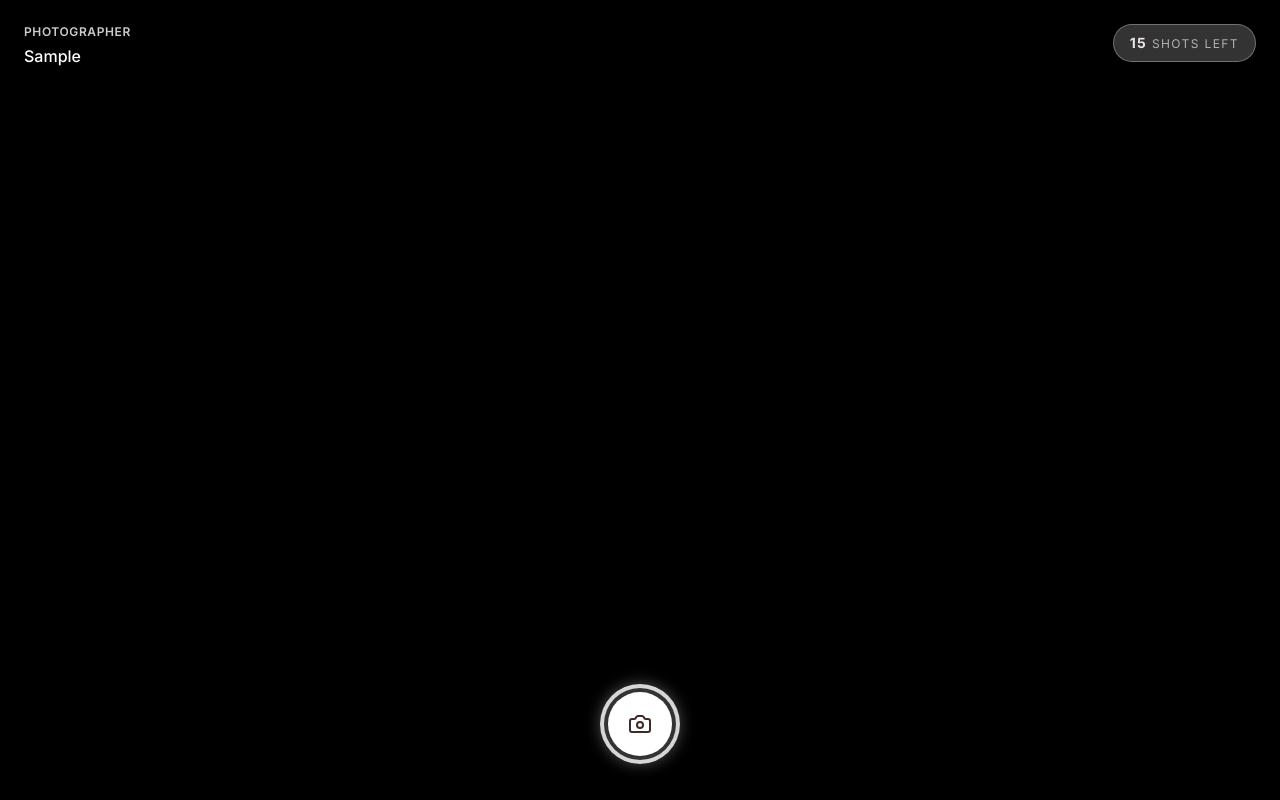
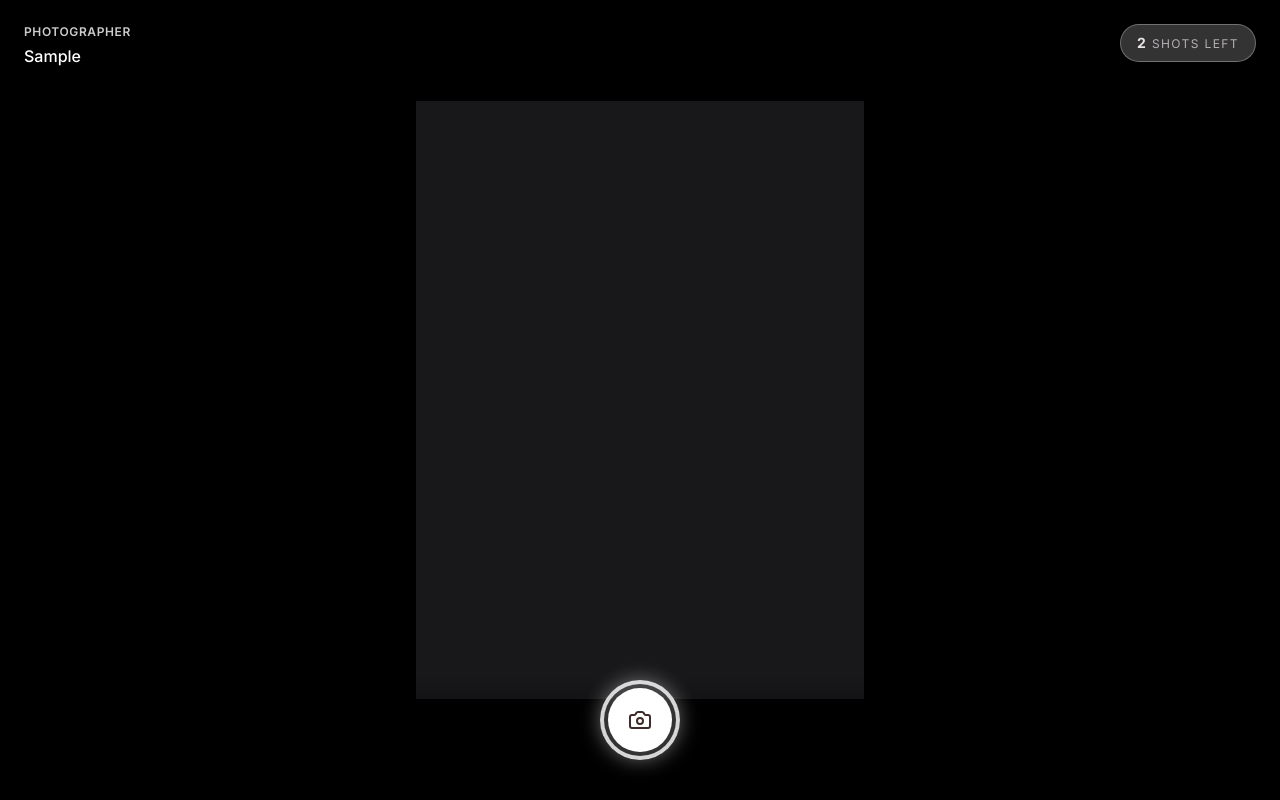
Before and after one commit to fiqihr/guest-roll, a React (Vite) app: page / in a window 1280 px wide. Both pictures are taken after typing "Sample" into the empty fields and a click on the button "Buka Kamera". Built offline with nearby package versions, Linux system fonts and the light colour scheme; no server answers; a web font is replaced by a local one.

Commit message:
feat: enhance CameraPreview and CameraApp UI, improve photo handling in AppContext and ThankYou page

```diff
--- a/src/components/CameraPreview.jsx
+++ b/src/components/CameraPreview.jsx
@@ -3,24 +3,19 @@ import { X, Check, Loader2 } from 'lucide-react';
 
 const CameraPreview = ({ photoUrl, onCancel, onSave, isUploading }) => {
   return (
-    <div className="absolute inset-0 z-50 bg-black flex flex-col">
-      {/* Preview Image */}
-      <div className="flex-1 w-full h-full relative">
+    <div className="fixed inset-0 z-50 bg-black flex flex-col items-center justify-center h-[100dvh]">
+
+      {/* Viewfinder 3:4 Preview */}
+      <div className="relative w-full max-w-md aspect-[3/4] bg-zinc-900 shadow-2xl">
         <img
           src={photoUrl}
           alt="Preview"
           className="w-full h-full object-cover"
         />
 
-        {/* Top Gradient for visibility */}
-        <div className="absolute top-0 left-0 w-full h-24 bg-gradient-to-b from-black/60 to-transparent"></div>
-
-        {/* Bottom Gradient for buttons */}
-        <div className="absolute bottom-0 left-0 w-full h-40 bg-gradient-to-t from-black/80 to-transparent"></div>
-
         {/* Loading Overlay */}
         {isUploading && (
-          <div className="absolute inset-0 bg-black/40 backdrop-blur-sm flex flex-col items-center justify-center">
+          <div className="absolute inset-0 bg-black/50 backdrop-blur-sm flex flex-col items-center justify-center z-20">
             <Loader2 className="w-12 h-12 text-cream animate-spin mb-4" />
             <p className="text-cream font-medium">Menyimpan ke album...</p>
           </div>
@@ -28,23 +23,25 @@ const CameraPreview = ({ photoUrl, onCancel, onSave, isUploading }) => {
       </div>
 
       {/* Action Buttons */}
+      <div className="absolute bottom-0 left-0 w-full h-32 bg-gradient-to-t from-black/90 to-transparent flex justify-center items-center gap-12 pb-8 z-10 pointer-events-none">
         {!isUploading && (
-        <div className="absolute bottom-10 left-0 w-full flex justify-center items-center gap-12 px-6">
+          <>
             <button
               onClick={onCancel}
-            className="w-16 h-16 rounded-full bg-white/20 backdrop-blur-md flex items-center justify-center text-white border border-white/40 shadow-lg active:scale-95 transition-transform"
+              className="pointer-events-auto w-16 h-16 rounded-full bg-white/20 backdrop-blur-md flex items-center justify-center text-white border border-white/40 shadow-lg active:scale-95 transition-transform"
             >
               <X className="w-8 h-8" />
             </button>
 
             <button
               onClick={onSave}
-            className="w-20 h-20 rounded-full bg-gold flex items-center justify-center text-dark shadow-[0_0_20px_rgba(224,204,156,0.5)] active:scale-95 transition-transform"
+              className="pointer-events-auto w-20 h-20 rounded-full bg-gold flex items-center justify-center text-dark shadow-[0_0_20px_rgba(224,204,156,0.5)] active:scale-95 transition-transform"
             >
               <Check className="w-10 h-10" />
             </button>
+          </>
+        )}
       </div>
-      )}
     </div>
   );
 };
--- a/src/context/AppContext.jsx
+++ b/src/context/AppContext.jsx
@@ -8,9 +8,10 @@ import { clearLocalPhotos } from '../utils/storage'
 
 export const AppProvider = ({ children }) => {
   const [guestName, setGuestName] = useState('')
-  const [remainingShots, setRemainingShots] = useState(15) // Note: using 3 for testing based on previous edit by user
+  const [remainingShots, setRemainingShots] = useState(2) // Reset back to 15 shots
+  const [capturedPhotos, setCapturedPhotos] = useState([]) // Only in memory!
 
-  // Persist state in localStorage so it doesn't reset on refresh
+  // Persist guest info in localStorage so it doesn't reset on refresh
   useEffect(() => {
     const savedName = localStorage.getItem('guestName')
     const savedShots = localStorage.getItem('remainingShots')
@@ -30,13 +31,16 @@ export const AppProvider = ({ children }) => {
     localStorage.setItem('remainingShots', newShots.toString())
   }
 
-  const resetSession = async () => {
+  const addCapturedPhoto = (base64Str) => {
+    setCapturedPhotos((prev) => [...prev, base64Str])
+  }
+
+  const resetSession = () => {
     setGuestName('')
-    // Actually, maybe we should reset to 15, but I'll stick to 3 for now so they can test easily.
-    setRemainingShots(15)
+    setRemainingShots(2)
+    setCapturedPhotos([])
     localStorage.removeItem('guestName')
     localStorage.removeItem('remainingShots')
-    await clearLocalPhotos()
   }
 
   return (
@@ -46,6 +50,8 @@ export const AppProvider = ({ children }) => {
         updateGuestName,
         remainingShots,
         decrementShots,
+        capturedPhotos,
+        addCapturedPhoto,
         resetSession
       }}
     >
--- a/src/pages/CameraApp.jsx
+++ b/src/pages/CameraApp.jsx
@@ -5,11 +5,10 @@ import imageCompression from 'browser-image-compression';
 import { Camera as CameraIcon } from 'lucide-react';
 import { useAppContext } from '../context/AppContext';
 import CameraPreview from '../components/CameraPreview';
-import { savePhotoLocal } from '../utils/storage';
 
 const CameraApp = () => {
   const webcamRef = useRef(null);
-  const { guestName, remainingShots, decrementShots } = useAppContext();
+  const { guestName, remainingShots, decrementShots, addCapturedPhoto } = useAppContext();
   const navigate = useNavigate();
 
   const [photoPreview, setPhotoPreview] = useState(null);
@@ -38,8 +37,7 @@ const CameraApp = () => {
 
       // 2. Compress Image
       const options = {
-        maxSizeMB: 0.5,
-        maxWidthOrHeight: 1920,
+        maxSizeMB: 3,
         useWebWorker: true,
       };
 
@@ -54,8 +52,8 @@ const CameraApp = () => {
       });
       const base64Compressed = await getBase64(compressedFile);
 
-      // Save locally for the Thank You page recap
-      await savePhotoLocal(base64Compressed);
+      // Save in React state for the ephemeral Thank You page recap
+      addCapturedPhoto(base64Compressed);
 
       // 4. Upload to Google Drive via Apps Script
       const scriptUrl = "https://script.google.com/macros/s/AKfycbwUHx6OaF-JIwYtDf82DZif8Ic9YtwPpEnM1FtcWQFtPGYhDSatKqTlXFoyIRIWfJdp/exec";
@@ -98,15 +96,32 @@ const CameraApp = () => {
   };
 
   const videoConstraints = {
-    width: { ideal: 1080 },
-    height: { ideal: 1920 },
-    facingMode: "environment" // Use rear camera by default
+    width: { ideal: 1920 },
+    height: { ideal: 2560 },
+    facingMode: "environment", // Use rear camera by default
+    aspectRatio: 0.75 // 3:4 Portrait
   };
 
   return (
-    <div className="relative w-full h-screen bg-black overflow-hidden flex flex-col">
-      {/* Viewfinder */}
-      <div className="flex-1 w-full h-full relative">
+    <div className="relative w-full h-[100dvh] bg-black overflow-hidden flex flex-col items-center justify-center">
+
+      {/* Top HUD */}
+      <div className="absolute top-0 left-0 w-full p-6 bg-gradient-to-b from-black/80 to-transparent flex justify-between items-start z-10">
+        <div>
+          <p className="text-white/80 text-xs font-semibold uppercase tracking-wider mb-1">Photographer</p>
+          <p className="text-white font-medium drop-shadow-md">{guestName}</p>
+        </div>
+        <div className="text-right">
+          <div className="bg-white/20 backdrop-blur-md px-4 py-2 rounded-full border border-white/30 shadow-lg">
+            <p className="text-cream font-bold text-sm tracking-widest">
+              {remainingShots} <span className="text-cream/70 font-normal text-xs">SHOTS LEFT</span>
+            </p>
+          </div>
+        </div>
+      </div>
+
+      {/* Viewfinder 3:4 */}
+      <div className="relative w-full max-w-md aspect-[3/4] bg-zinc-900 shadow-2xl">
         <Webcam
           audio={false}
           ref={webcamRef}
@@ -114,33 +129,18 @@ const CameraApp = () => {
           videoConstraints={videoConstraints}
           className="w-full h-full object-cover"
         />
-
-        {/* Top HUD */}
-        <div className="absolute top-0 left-0 w-full p-6 bg-gradient-to-b from-black/70 to-transparent flex justify-between items-start">
-          <div>
-            <p className="text-white/80 text-xs font-semibold uppercase tracking-wider mb-1">Photographer</p>
-            <p className="text-white font-medium">{guestName}</p>
-          </div>
-          <div className="text-right">
-            <div className="bg-white/20 backdrop-blur-md px-4 py-2 rounded-full border border-white/30">
-              <p className="text-cream font-bold text-sm tracking-widest">
-                {remainingShots} <span className="text-cream/70 font-normal text-xs">SHOTS LEFT</span>
-              </p>
-            </div>
-          </div>
       </div>
 
       {/* Shutter Button Container */}
-        <div className="absolute bottom-0 left-0 w-full h-32 bg-gradient-to-t from-black/80 to-transparent flex items-center justify-center pb-6">
+      <div className="absolute bottom-0 left-0 w-full h-32 bg-gradient-to-t from-black/90 to-transparent flex items-center justify-center pb-8 z-10">
         <button
           onClick={capture}
-            className="w-20 h-20 rounded-full border-4 border-white/80 bg-white/20 backdrop-blur-sm flex items-center justify-center active:scale-95 active:bg-white/40 transition-all shadow-[0_0_15px_rgba(255,255,255,0.3)]"
+          className="w-20 h-20 rounded-full border-4 border-white/80 bg-white/20 backdrop-blur-sm flex items-center justify-center active:scale-95 active:bg-white/40 transition-all shadow-[0_0_20px_rgba(255,255,255,0.4)]"
         >
           <div className="w-16 h-16 rounded-full bg-white flex items-center justify-center">
             <CameraIcon className="w-6 h-6 text-dark" />
           </div>
         </button>
-        </div>
       </div>
 
       {/* Preview Overlay */}
--- a/src/pages/ThankYou.jsx
+++ b/src/pages/ThankYou.jsx
@@ -1,26 +1,28 @@
-import React, { useEffect, useState } from 'react'
+import React, { useEffect } from 'react'
 import { useNavigate } from 'react-router-dom'
 import { Heart, RefreshCw, Image as ImageIcon } from 'lucide-react'
 import { useAppContext } from '../context/AppContext'
-import { getLocalPhotos } from '../utils/storage'
 
 const ThankYou = () => {
-  const { guestName, resetSession } = useAppContext()
+  const { guestName, resetSession, capturedPhotos } = useAppContext()
   const navigate = useNavigate()
-  const [photos, setPhotos] = useState([])
 
   useEffect(() => {
-    const loadPhotos = async () => {
-      const saved = await getLocalPhotos()
-      setPhotos(saved)
+    // Jika tamu meresfresh halaman ini (atau state foto hilang),
+    // langsung reset sesi dan tendang ke halaman awal
+    if (capturedPhotos.length === 0) {
+      resetSession()
+      navigate('/')
     }
-    loadPhotos()
-  }, [])
+  }, [capturedPhotos, resetSession, navigate])
 
-  const handleReset = async () => {
-    await resetSession()
+  const handleReset = () => {
+    resetSession()
     navigate('/')
   }
+
+  // Jika sedang memproses redirect, cegah kedip UI
+  if (capturedPhotos.length === 0) return null;
 
   return (
     <div className='min-h-screen flex flex-col items-center p-6 bg-[url("/cover.jpeg")] bg-cover bg-center bg-fixed'>
@@ -36,7 +38,7 @@ const ThankYou = () => {
           Roll film kamu sudah habis, <span className='font-bold text-cream'>{guestName}</span>.
         </p>
 
-        {photos.length > 0 && (
+        {capturedPhotos.length > 0 && (
           <div className='mb-12'>
             <div className='flex items-center justify-center gap-2 mb-6'>
               <ImageIcon className='w-5 h-5 text-gold/70' />
@@ -44,7 +46,7 @@ const ThankYou = () => {
             </div>
 
             <div className='flex flex-wrap justify-center gap-4'>
-              {photos.map((src, idx) => {
+              {capturedPhotos.map((src, idx) => {
                 // Generate a slight random rotation for polaroid effect
                 // using index to keep it consistent on re-renders
                 const rotation = (idx % 2 === 0 ? 1 : -1) * ((idx % 3) * 2 + 1)
```
Lines whose indentation alone changed are shown as unchanged.
